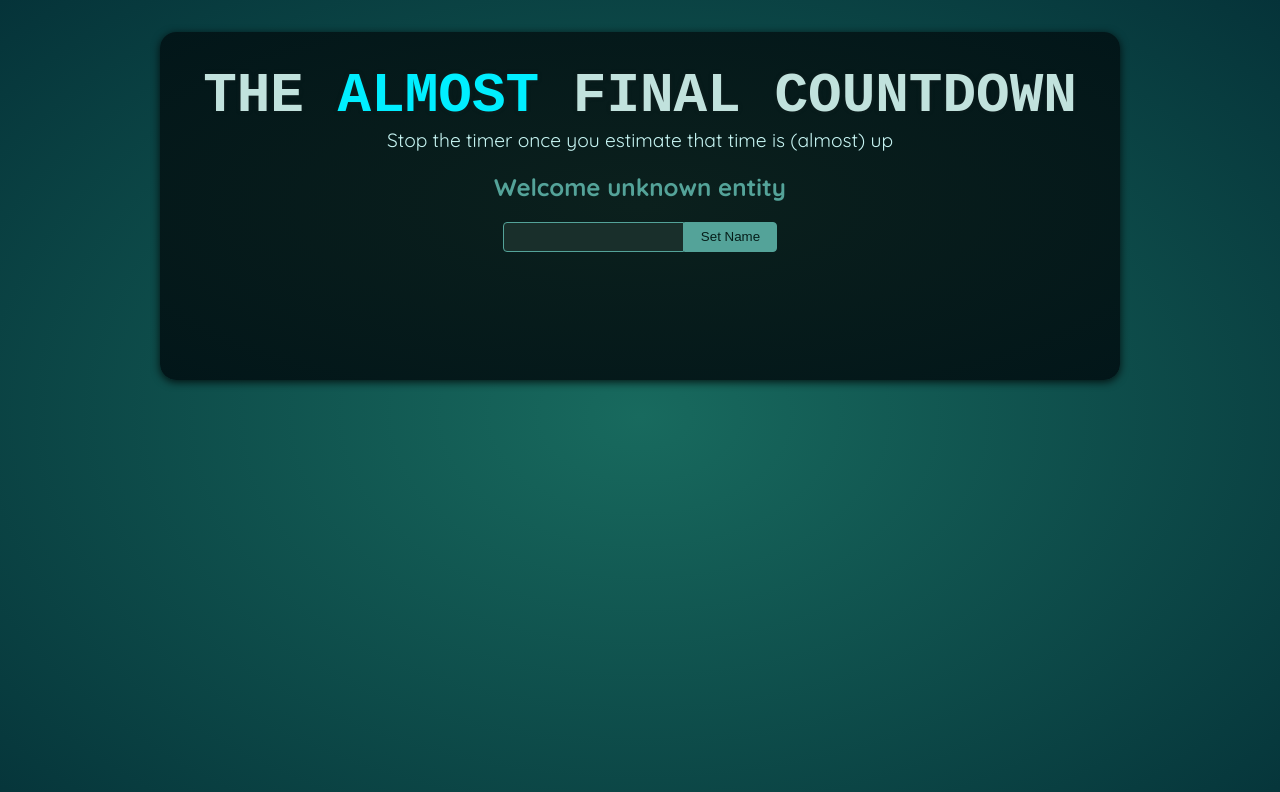
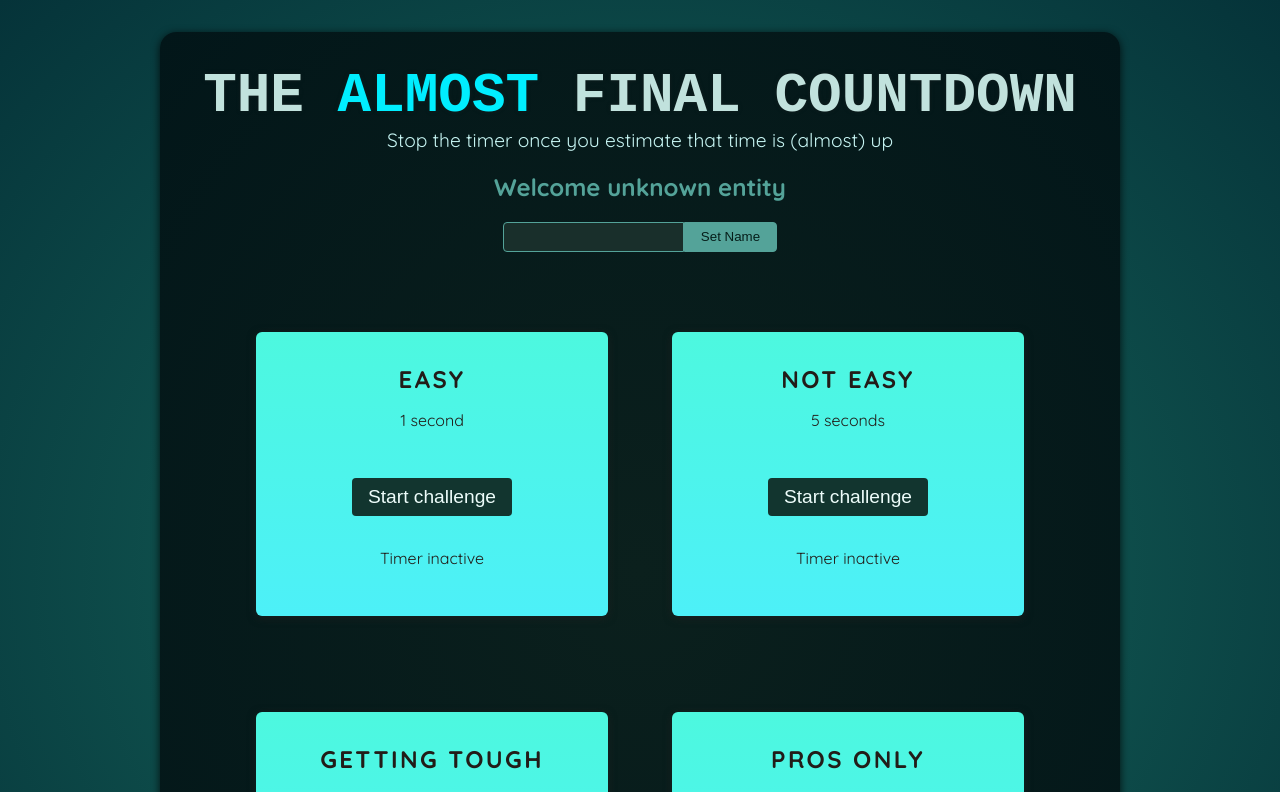
Before and after one commit to Lilla-ctrl/react-countdown, a React (Vite) app: page / in a window 1280 px wide. Shown: the top 792 px of the page. Built offline with nearby package versions, Linux system fonts and the light colour scheme; a web font is replaced by a local one.

Commit message:
added timer component

```diff
--- a/src/App.jsx
+++ b/src/App.jsx
@@ -1,10 +1,16 @@
-import Player from './components/Player.jsx';
+import Player from "./components/Player.jsx";
+import TimerChallenge from "./components/TimerChallenge.jsx";
 
 function App() {
   return (
     <>
       <Player />
-      <div id="challenges"></div>
+      <div id="challenges">
+        <TimerChallenge title="Easy" targetTime={1} />
+        <TimerChallenge title="Not easy" targetTime={5} />
+        <TimerChallenge title="Getting tough" targetTime={10} />
+        <TimerChallenge title="Pros only" targetTime={15} />
+      </div>
     </>
   );
 }
--- /dev/null
+++ b/src/components/TimerChallenge.jsx
@@ -0,0 +1,37 @@
+import { useState, useRef } from "react";
+
+export default function TimerChallenge({ title, targetTime }) {
+  const timer = useRef();
+
+  const [timerStarted, setTimerStarted] = useState(false);
+  const [timerExpired, setTimerExpired] = useState(false);
+
+  function handleStart() {
+    timer.current = setTimeout(() => {
+      setTimerExpired(true);
+    }, targetTime * 1000);
+    setTimerStarted(true);
+  }
+
+  function handleStop() {
+    clearTimeout(timer.current);
+  }
+
+  return (
+    <section className="challenge">
+      <h2>{title}</h2>
+      {timerExpired && <p>You lost!</p>}
+      <p className="challege-time">
+        {targetTime} second{targetTime > 1 ? "s" : ""}
+      </p>
+      <p>
+        <button onClick={timerStarted ? handleStop : handleStart}>
+          {timerStarted ? "Stop" : "Start"} challenge
+        </button>
+      </p>
+      <p className={timerStarted ? "active" : undefined}>
+        {timerStarted ? "Time is running..." : "Timer inactive"}
+      </p>
+    </section>
+  );
+}
```
